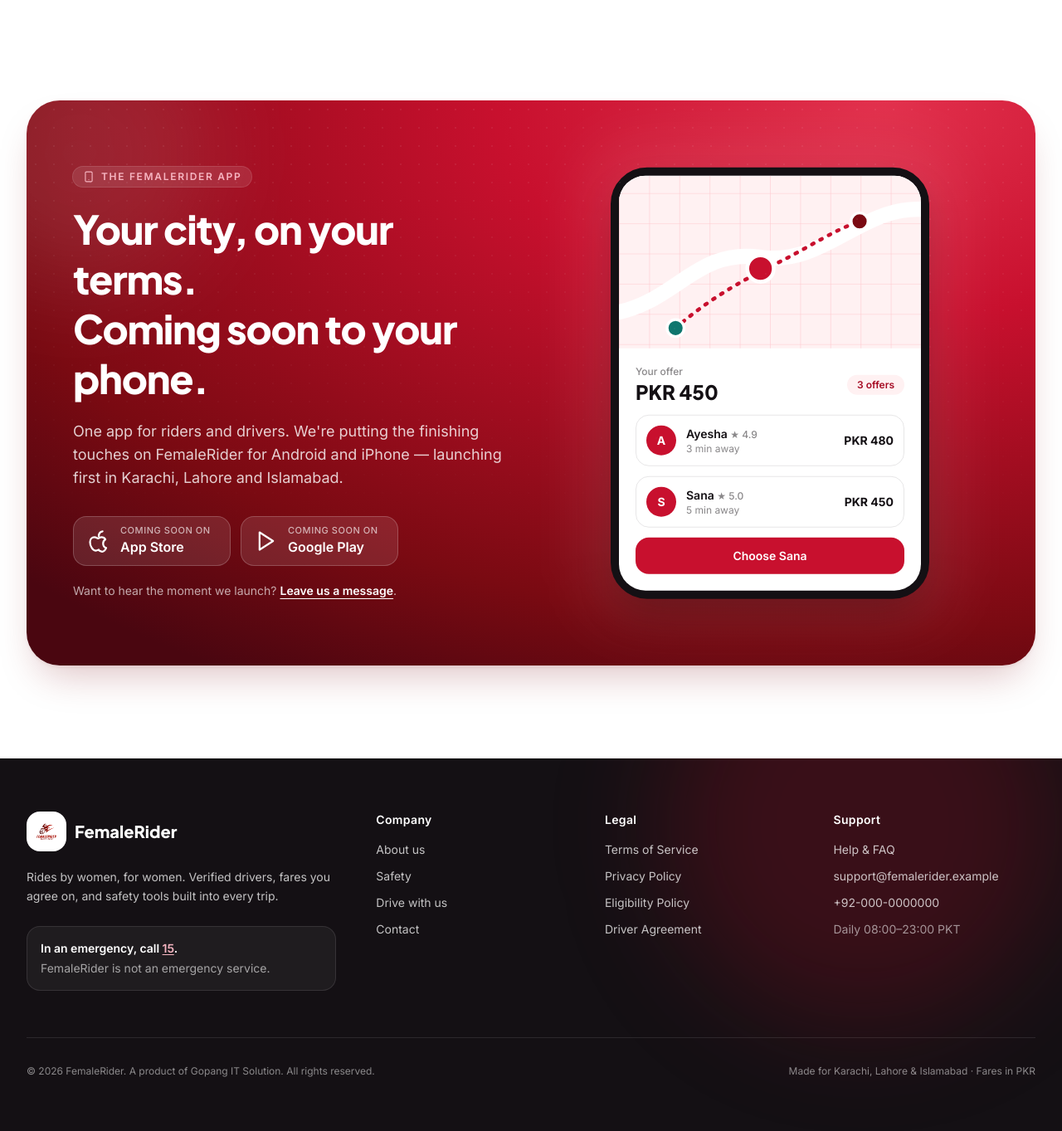
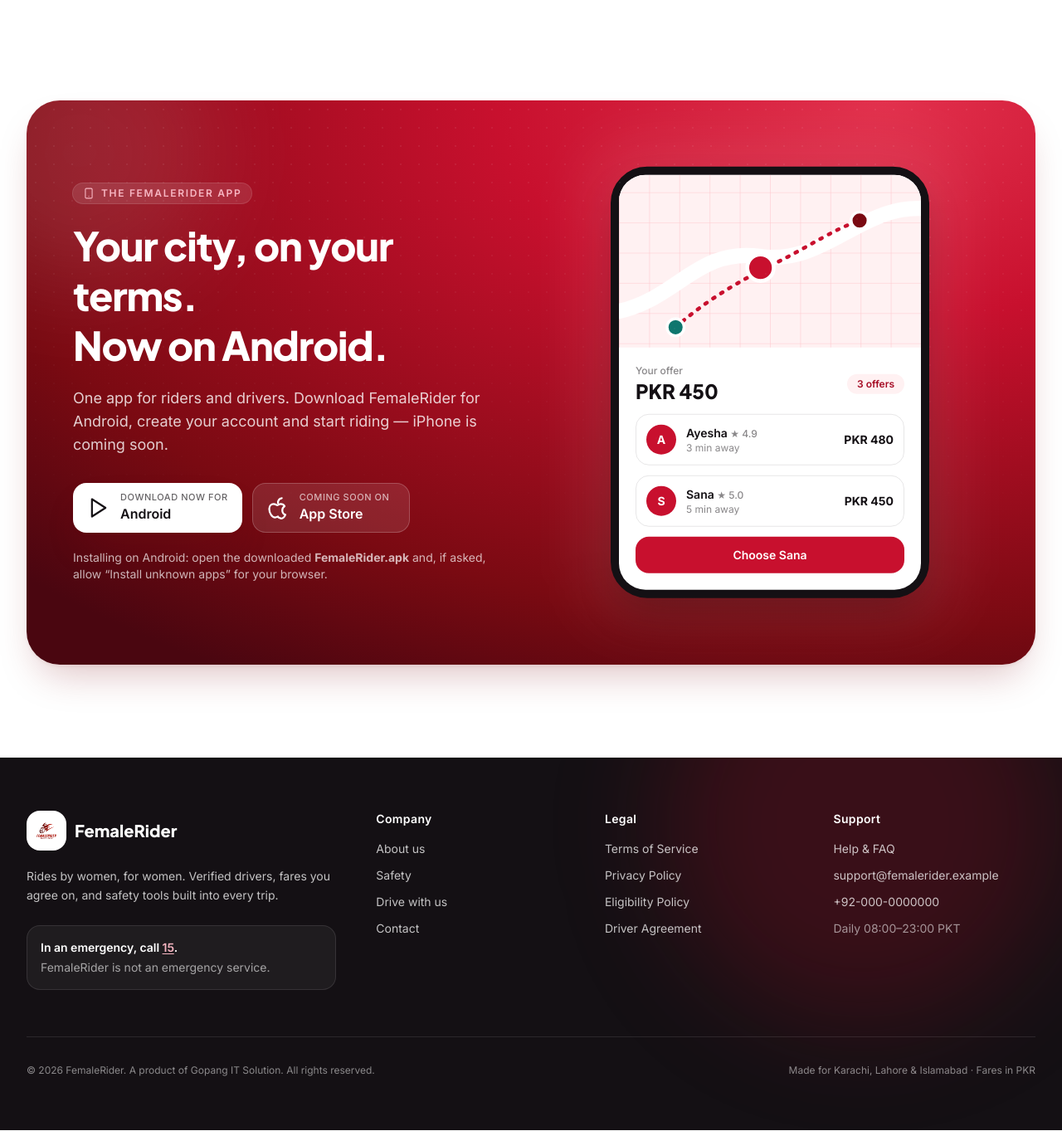
Before and after one commit to Younis7575/Female_Rider_Backend, a Laravel app: page / in a window 1280 px wide. Shown: the part 5092-6455 px from the top of the page at 83% size. Run offline with Laravel 12, Linux system fonts and the light colour scheme; data comes from the database, SQL or seed files in the repository; style sheets or scripts are compiled from the project's sources; parts of the project's set-up code (start-up, migrations or seed data) failed here and were passed over.

Commit message:
Website: Get the app downloads the Android APK directly (/download/android, /app)
Co-Authored-By: Claude Opus 5.5 <noreply@anthropic.com>

```diff
--- a/resources/views/website/layouts/app.blade.php
+++ b/resources/views/website/layouts/app.blade.php
@@ -74,7 +74,7 @@
                 </nav>
 
                 <div class="hidden items-center gap-3 lg:flex">
-                    <a href="{{ route('website.home') }}#download" class="btn-primary !px-5 !py-2.5">Get the app</a>
+                    <a href="{{ route('website.download.android') }}" class="btn-primary !px-5 !py-2.5">Get the app</a>
                 </div>
 
                 <button type="button" data-nav-toggle aria-expanded="false" aria-controls="mobile-menu"
@@ -95,7 +95,7 @@
                         <a href="{{ $item['href'] }}" @if($item['active']) aria-current="page" @endif
                            class="rounded-2xl px-4 py-3.5 text-lg font-semibold {{ $item['active'] ? 'bg-crimson-50 text-crimson-700' : 'text-ink hover:bg-ink/5' }}">{{ $item['label'] }}</a>
                     @endforeach
-                    <a href="{{ route('website.home') }}#download" class="btn-primary mt-4 !py-4 text-base">Get the app</a>
+                    <a href="{{ route('website.download.android') }}" class="btn-primary mt-4 !py-4 text-base">Get the app</a>
                     <a href="{{ route('website.drive') }}" class="btn-ghost !py-4 text-base">Become a driver</a>
                 </nav>
             </div>
--- a/resources/views/website/pages/drive.blade.php
+++ b/resources/views/website/pages/drive.blade.php
@@ -136,7 +136,7 @@
             </div>
             <ol class="relative mt-16 grid gap-8 md:grid-cols-2 lg:grid-cols-5">
                 @foreach ([
-                    ['smartphone', 'Get the app', 'Download FemaleRider and sign up with your mobile number.'],
+                    ['smartphone', 'Get the app', 'Download FemaleRider and create your account with your email.'],
                     ['id', 'Verify yourself', 'Complete the eligibility review with your CNIC.'],
                     ['doc', 'Add documents', 'Upload your licence, registration and photos.'],
                     ['check-circle', 'Get approved', 'Our team reviews your application and lets you know.'],
--- a/resources/views/website/pages/home.blade.php
+++ b/resources/views/website/pages/home.blade.php
@@ -19,7 +19,7 @@
                     FemaleRider connects women riders with verified women drivers. Name a fair price, pick the offer you like, and ride with a trip PIN and live sharing built in.
                 </p>
                 <div class="mt-9 flex flex-col gap-3 sm:flex-row">
-                    <a href="#download" class="btn-primary !px-7 !py-3.5 text-base">Get the app</a>
+                    <a href="{{ route('website.download.android') }}" class="btn-primary !px-7 !py-3.5 text-base">Get the app</a>
                     <a href="{{ route('website.drive') }}" class="btn-ghost !px-7 !py-3.5 text-base">Become a driver @include('website.partials.icon', ['name' => 'arrow-right', 'class' => 'size-4'])</a>
                 </div>
                 <dl class="mt-12 grid max-w-xl grid-cols-1 gap-5 sm:grid-cols-3">
--- a/resources/views/website/partials/download-cta.blade.php
+++ b/resources/views/website/partials/download-cta.blade.php
@@ -5,10 +5,10 @@
             <div class="relative grid items-center gap-12 lg:grid-cols-2">
                 <div>
                     <span class="eyebrow-light">@include('website.partials.icon', ['name' => 'smartphone', 'class' => 'size-3.5']) The FemaleRider app</span>
-                    <h2 class="mt-5 text-3xl font-extrabold leading-tight text-white sm:text-4xl lg:text-5xl">Your city, on your terms.<br class="hidden sm:block"> Coming soon to your phone.</h2>
-                    <p class="mt-5 max-w-xl text-lg text-white/80">One app for riders and drivers. We're putting the finishing touches on FemaleRider for Android and iPhone — launching first in Karachi, Lahore and Islamabad.</p>
+                    <h2 class="mt-5 text-3xl font-extrabold leading-tight text-white sm:text-4xl lg:text-5xl">Your city, on your terms.<br class="hidden sm:block"> Now on Android.</h2>
+                    <p class="mt-5 max-w-xl text-lg text-white/80">One app for riders and drivers. Download FemaleRider for Android, create your account and start riding — iPhone is coming soon.</p>
                     <div class="mt-8">@include('website.partials.store-badges', ['dark' => true])</div>
-                    <p class="mt-5 text-sm text-white/65">Want to hear the moment we launch? <a href="{{ route('website.contact') }}" class="font-semibold text-white underline underline-offset-4">Leave us a message</a>.</p>
+                    <p class="mt-5 text-sm text-white/70">Installing on Android: open the downloaded <strong>FemaleRider.apk</strong> and, if asked, allow “Install unknown apps” for your browser. @if (session('ios_notice'))<br><strong>The iPhone app is coming soon.</strong>@endif</p>
                 </div>
                 <div class="relative mx-auto hidden w-full max-w-sm lg:block" aria-hidden="true">
                     @include('website.partials.phone-mock')
--- a/resources/views/website/partials/store-badges.blade.php
+++ b/resources/views/website/partials/store-badges.blade.php
@@ -1,12 +1,17 @@
-{{-- App store badges: apps are not yet published, so these are non-interactive "Coming soon" badges. --}}
+{{-- Android: direct APK download (live). iPhone: coming soon. --}}
 <div class="flex flex-wrap gap-3" role="list" aria-label="Mobile apps">
-    @foreach ([['apple', 'App Store'], ['play', 'Google Play']] as [$ico, $store])
-        <div role="listitem" class="inline-flex min-w-[190px] items-center gap-3 rounded-2xl border {{ ($dark ?? false) ? 'border-white/20 bg-white/10 text-white' : 'border-ink/10 bg-ink text-white' }} px-4 py-2.5" aria-label="{{ $store }} app — coming soon">
-            @include('website.partials.icon', ['name' => $ico, 'class' => 'size-7'])
-            <span class="flex flex-col leading-tight">
-                <span class="text-[11px] font-medium uppercase tracking-wider text-white/65">Coming soon on</span>
-                <span class="text-base font-semibold">{{ $store }}</span>
-            </span>
-        </div>
-    @endforeach
+    <a role="listitem" href="{{ route('website.download.android') }}" class="inline-flex min-w-[190px] items-center gap-3 rounded-2xl border {{ ($dark ?? false) ? 'border-white/30 bg-white text-ink' : 'border-ink/10 bg-ink text-white' }} px-4 py-2.5 shadow-lift transition hover:-translate-y-0.5" aria-label="Download the FemaleRider app for Android">
+        @include('website.partials.icon', ['name' => 'play', 'class' => 'size-7'])
+        <span class="flex flex-col leading-tight">
+            <span class="text-[11px] font-medium uppercase tracking-wider opacity-65">Download now for</span>
+            <span class="text-base font-semibold">Android</span>
+        </span>
+    </a>
+    <div role="listitem" class="inline-flex min-w-[190px] items-center gap-3 rounded-2xl border {{ ($dark ?? false) ? 'border-white/20 bg-white/10 text-white' : 'border-ink/10 bg-ink/80 text-white' }} px-4 py-2.5" aria-label="App Store app — coming soon">
+        @include('website.partials.icon', ['name' => 'apple', 'class' => 'size-7'])
+        <span class="flex flex-col leading-tight">
+            <span class="text-[11px] font-medium uppercase tracking-wider text-white/65">Coming soon on</span>
+            <span class="text-base font-semibold">App Store</span>
+        </span>
+    </div>
 </div>
--- a/routes/web.php
+++ b/routes/web.php
@@ -1,5 +1,6 @@
 <?php
 
+use App\Http\Controllers\Website\AppDownloadController;
 use App\Http\Controllers\Website\CmsPageController;
 use App\Http\Controllers\Website\ContactController;
 use App\Http\Controllers\Website\PageController;
@@ -19,6 +20,9 @@ Route::name('website.')->group(function () {
     Route::get('/safety', [PageController::class, 'safety'])->name('safety');
     Route::get('/drive', [PageController::class, 'drive'])->name('drive');
     Route::get('/faq', [PageController::class, 'faq'])->name('faq');
+    Route::get('/download/android', [AppDownloadController::class, 'android'])
+        ->middleware('throttle:30,1,website-download')->name('download.android');
+    Route::redirect('/app', '/download/android');
 
     Route::get('/contact', [ContactController::class, 'show'])->name('contact');
     Route::post('/contact', [ContactController::class, 'store'])
```
Also changed, not shown: app/Http/Controllers/Website/AppDownloadController.php (added, +41 -0 lines), tests/Feature/Website/AppDownloadTest.php (added, +32 -0 lines).
